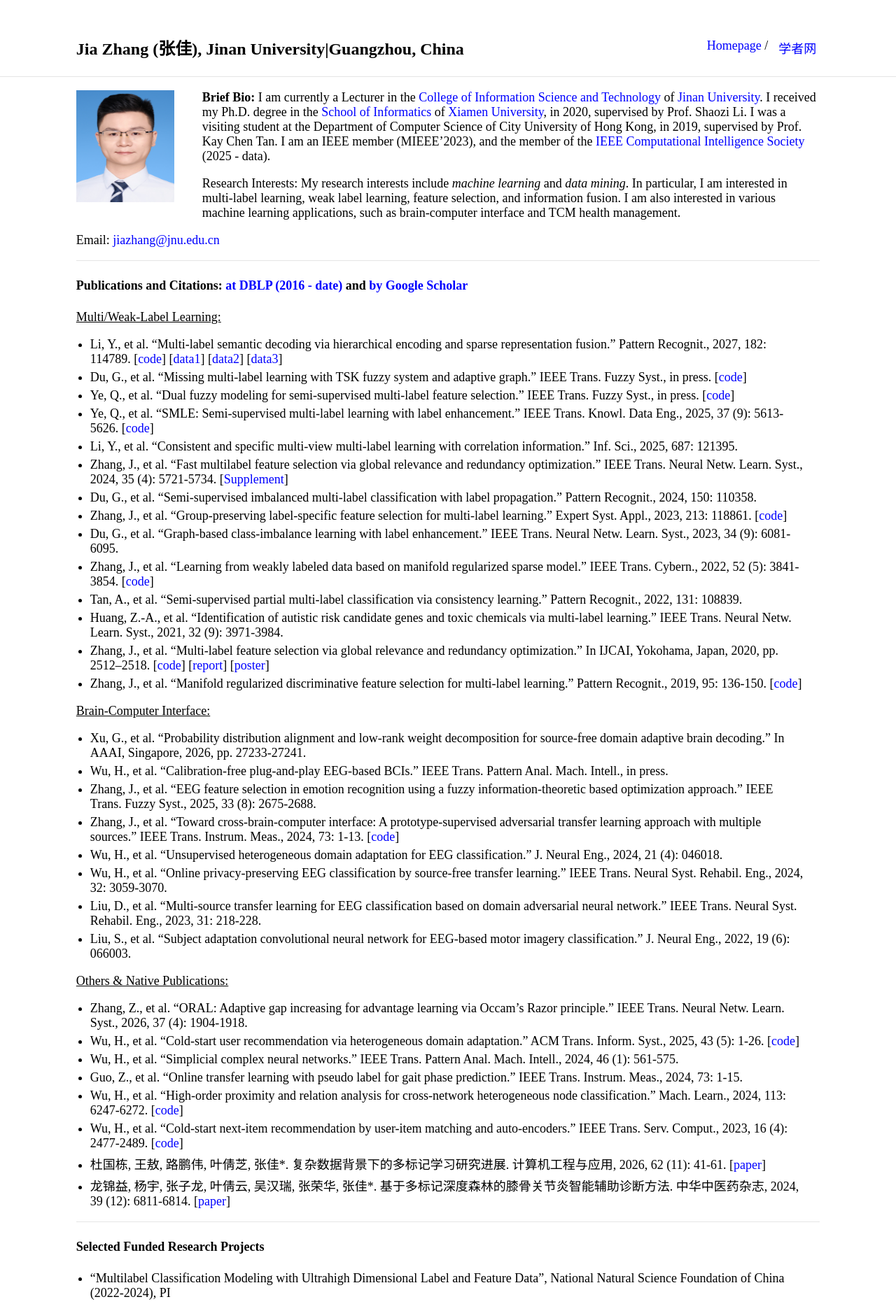
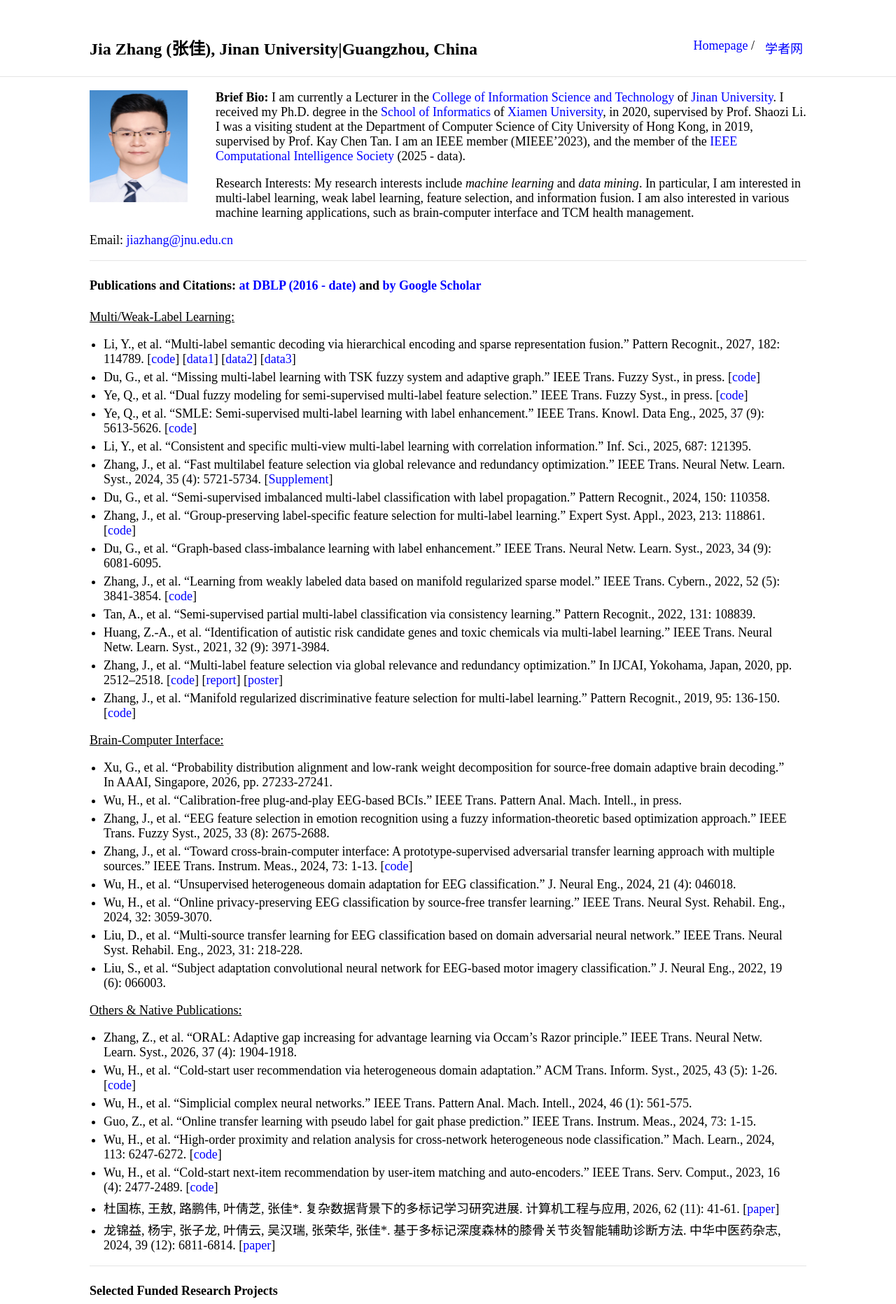
Before and after one commit to jiazhang-ml/jiazhang-ml.github.io, a Jekyll site: the page built from index.md, in a window 1280 px wide. Shown: the top 1864 px of the page at 70% size. Built offline with Jekyll 4.4.1, drawn with Linux system fonts in a browser that asks for light colours.

Commit message:
Update _style.scss

```diff
--- a/_sass/_style.scss
+++ b/_sass/_style.scss
@@ -68,7 +68,7 @@ hr {
 /* Divs */
 
 .container {
-    max-width: 83%;
+    max-width: 80%;
     margin: auto;
 
 }
```
